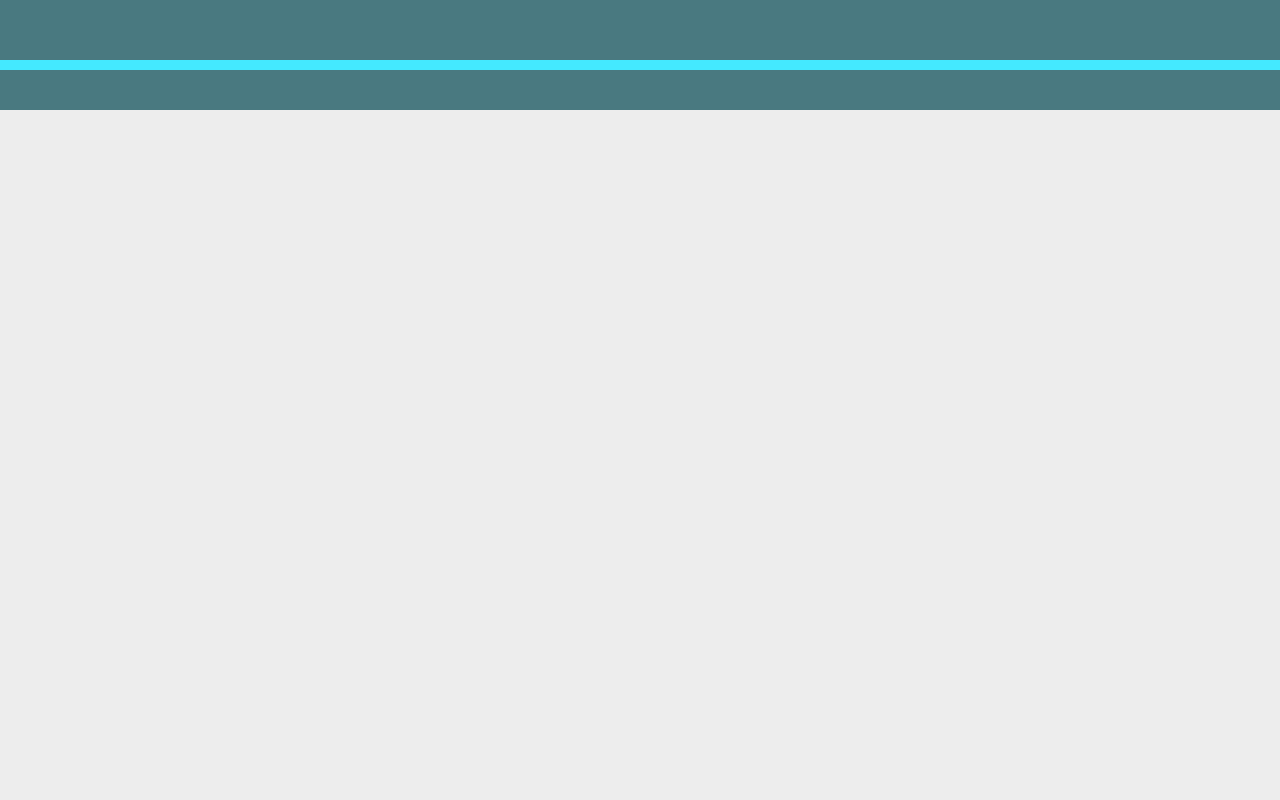
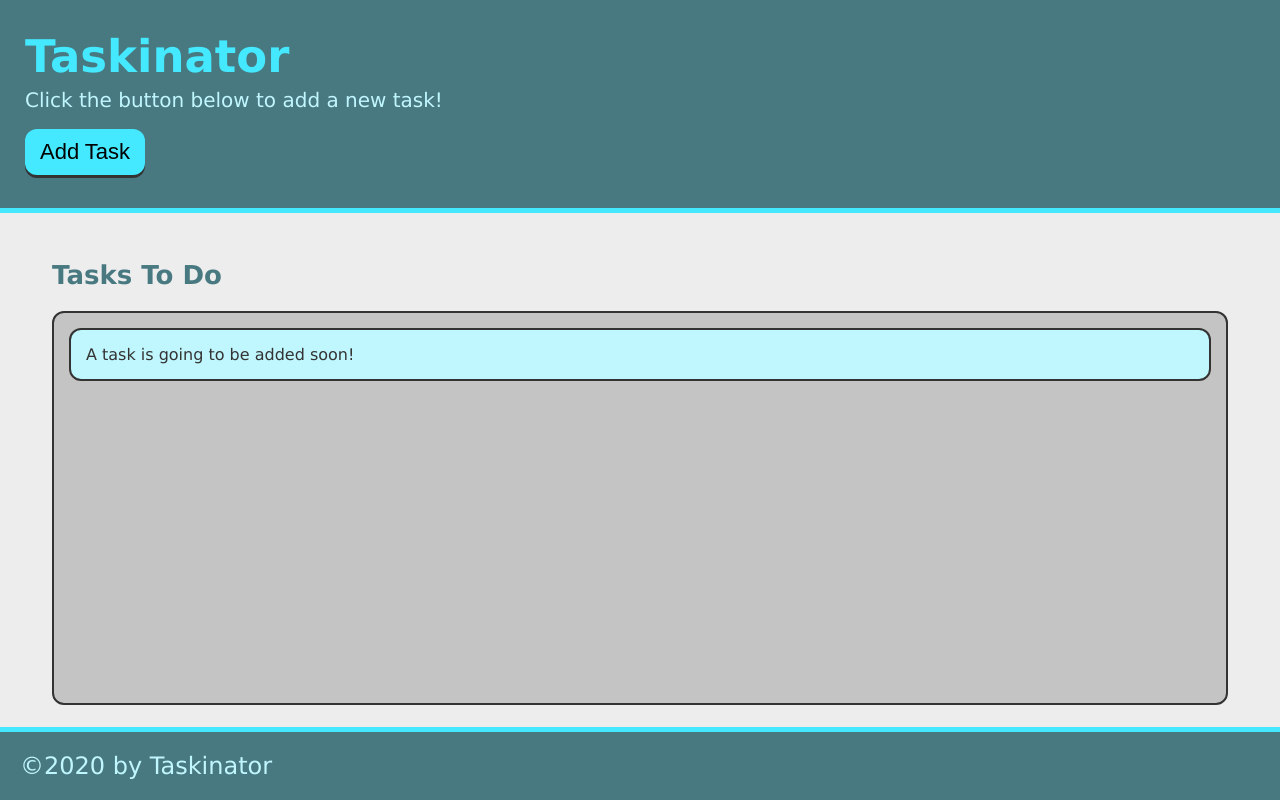
Before and after one commit to kotalilyy/taskinator, a plain HTML site: page index.html in a window 1280 px wide. Drawn offline with Linux system fonts and the light colour scheme; files that its build step writes are made by us from their sources.

Commit message:
add main class

```diff
--- a/index.html
+++ b/index.html
@@ -6,17 +6,25 @@
     <meta name="viewport" content="width=device-width, initial-scale=1.0">
     <meta http-equiv="X-UA-Compatible" content="ie=edge">
     <title>Taskinator</title>
-    <link rel="stylesheet" href="./assets/css/style.css">
+    <link rel="stylesheet" href="css/style.css">
 </head>
 <header>
-    <main>
-
-    </main>
+    <h1 class="page-title">Taskinator</h1>
+    <p>Click the button below to add a new task!</p>
+    <button class="btn" >Add Task</button>
 </header>
 <body>
+    <main class="page-content">
+        <section class="task-list-wrapper">
+          <h2 class="list-title">Tasks To Do</h2>
+          <ul class="task-list">
+            <li class="task-item">A task is going to be added soon!</li>
+          </ul>
+        </section>
+      </main>
     <script src="./assets/script.js"></script>
 </body>
 <footer>
-
-</footer>
+    &copy;2020 by Taskinator
+  </footer>
 </html>
```
